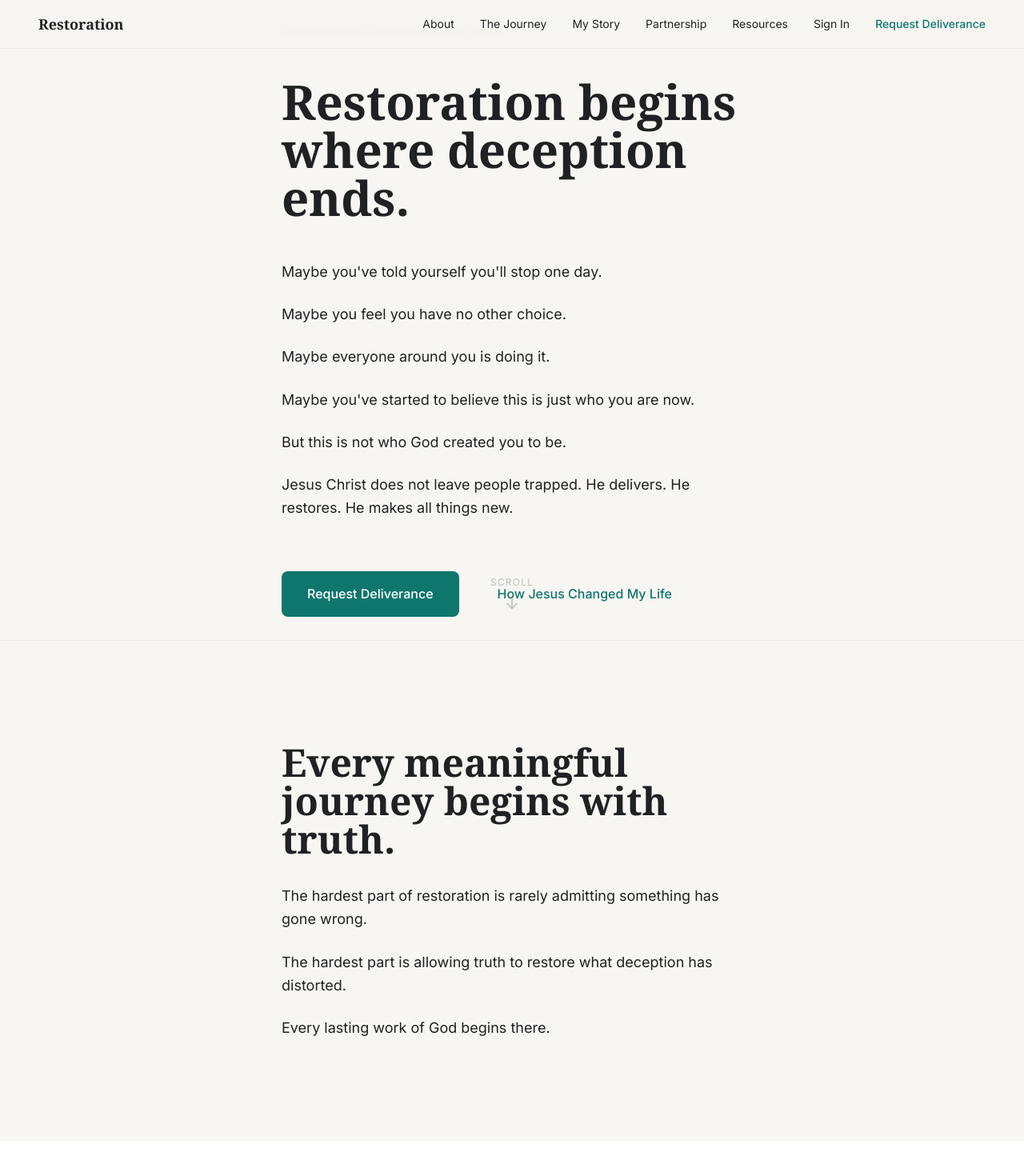
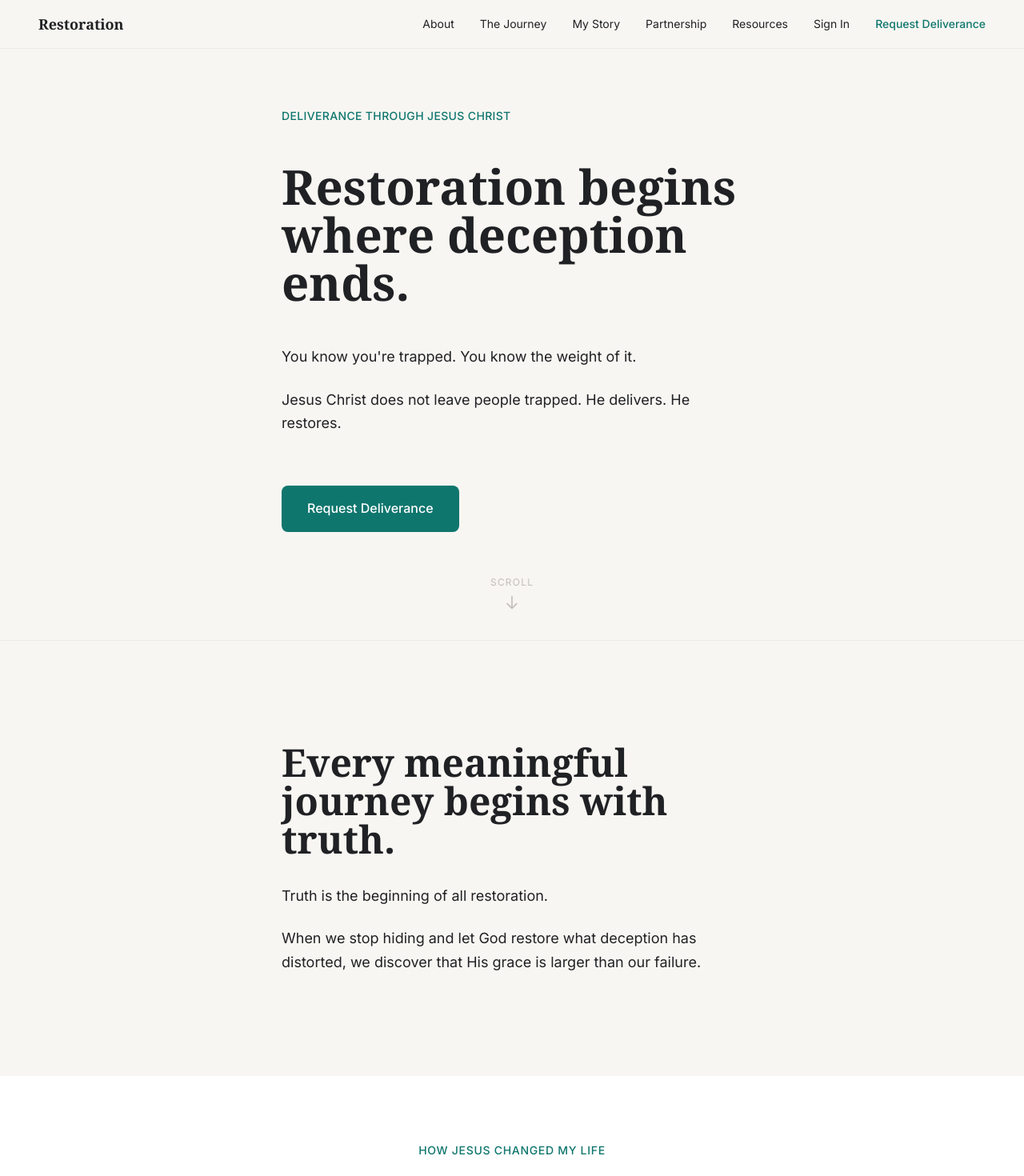
Before and after one commit to whoisjimilitan/restoration-community, a Next.js app in the folder apps/web/: page / in a window 1280 px wide. Shown: the top 1470 px of the page at 80% size. Built offline with nearby package versions, Linux system fonts and the light colour scheme; a web font is replaced by a local one.

Commit message:
refactor: EXECUTABLE-008 - Expression refinement (copy reduction, flow clarity, mission clarity)

```diff
--- a/apps/web/src/app/components/landing/ChristSection.tsx
+++ b/apps/web/src/app/components/landing/ChristSection.tsx
@@ -13,19 +13,10 @@ export default function ChristSection() {
 
           <div className="space-y-6 text-lg text-rc-text leading-relaxed">
             <p>
-              No failure has the final word.
+              No failure is final. No past places anyone beyond God&apos;s grace.
             </p>
             <p>
-              No past places anyone beyond God&apos;s grace.
-            </p>
-            <p>
-              Jesus Christ remains the centre of our message, our hope, and every restored life.
-            </p>
-            <p>
-              Because He restores people...
-            </p>
-            <p>
-              we walk with one another as restoration continues.
+              Jesus Christ remains the centre of everything—our message, our hope, every restored life.
             </p>
           </div>
         </div>
--- a/apps/web/src/app/components/landing/FounderTestimonySection.tsx
+++ b/apps/web/src/app/components/landing/FounderTestimonySection.tsx
@@ -1,4 +1,6 @@
 'use client';
+
+import Link from 'next/link';
 
 export default function FounderTestimonySection() {
   return (
@@ -14,6 +16,24 @@ export default function FounderTestimonySection() {
         margin: '0 auto',
         textAlign: 'center'
       }}>
+        <div style={{
+          marginBottom: '2.5rem'
+        }}>
+          <Link
+            href="#story"
+            style={{
+              fontSize: '0.875rem',
+              textDecoration: 'none',
+              color: '#0F766E',
+              fontWeight: 500,
+              letterSpacing: '0.05em',
+              textTransform: 'uppercase'
+            }}
+            className="hover:opacity-75 transition-opacity"
+          >
+            How Jesus Changed My Life
+          </Link>
+        </div>
         <h2 style={{
           fontSize: '2rem',
           fontFamily: 'Georgia, Garamond, serif',
--- a/apps/web/src/app/components/landing/HeroSection.tsx
+++ b/apps/web/src/app/components/landing/HeroSection.tsx
@@ -46,46 +46,26 @@ export default function HeroSection() {
             style={{ transitionDelay: '360ms' }}
           >
             <p className="text-lg text-rc-text leading-relaxed">
-              Maybe you&apos;ve told yourself you&apos;ll stop one day.
+              You know you&apos;re trapped. You know the weight of it.
             </p>
             <p className="text-lg text-rc-text leading-relaxed mt-6">
-              Maybe you feel you have no other choice.
-            </p>
-            <p className="text-lg text-rc-text leading-relaxed mt-6">
-              Maybe everyone around you is doing it.
-            </p>
-            <p className="text-lg text-rc-text leading-relaxed mt-6">
-              Maybe you&apos;ve started to believe this is just who you are now.
-            </p>
-            <p className="text-lg text-rc-text leading-relaxed mt-6">
-              But this is not who God created you to be.
-            </p>
-            <p className="text-lg text-rc-text leading-relaxed mt-6">
-              Jesus Christ does not leave people trapped. He delivers. He restores. He makes all things new.
+              Jesus Christ does not leave people trapped. He delivers. He restores.
             </p>
           </div>
 
-          {/* CTA Buttons */}
+          {/* CTA Button */}
           <div
             className={`transform transition-all duration-700 pt-4 ${
               isLoaded ? 'opacity-100 translate-y-0' : 'opacity-0 translate-y-4'
             }`}
             style={{ transitionDelay: '480ms' }}
           >
-            <div className="flex flex-col sm:flex-row gap-4">
             <Link
               href="/deliverance"
               className="inline-flex items-center justify-center px-8 py-4 bg-rc-accent text-white font-medium rounded-lg hover:bg-rc-text transition-all duration-200 focus:outline-none focus:ring-2 focus:ring-rc-accent focus:ring-offset-2 focus:ring-offset-rc-bg"
             >
               Request Deliverance
             </Link>
-              <Link
-                href="#story"
-                className="inline-flex items-center justify-center px-8 py-4 text-rc-accent font-medium hover:text-rc-text transition-colors duration-200"
-              >
-                How Jesus Changed My Life
-              </Link>
-            </div>
           </div>
         </div>
 
--- a/apps/web/src/app/components/landing/HonestWorkSection.tsx
+++ b/apps/web/src/app/components/landing/HonestWorkSection.tsx
@@ -7,25 +7,19 @@ export default function HonestWorkSection() {
         <div className="space-y-8">
           <div>
             <h2 className="text-4xl md:text-5xl font-serif font-bold text-rc-text leading-tight">
-              The Holy Spirit Restores Every Part of Our Lives
+              Life
             </h2>
+          </div>
+
+          <div>
+            <h3 className="text-xl font-serif font-bold text-rc-text mb-6">
+              The Holy Spirit Restores Every Part of Life
+            </h3>
           </div>
 
           <div className="space-y-6 text-lg text-rc-text leading-relaxed">
             <p>
-              Leaving deception is only the beginning.
-            </p>
-            <p>
-              The Holy Spirit transforms how we work...
-            </p>
-            <p>
-              how we serve...
-            </p>
-            <p>
-              how we love...
-            </p>
-            <p>
-              and how we live with integrity.
+              The Holy Spirit transforms how we work, how we serve, how we love, and how we live with integrity.
             </p>
           </div>
         </div>
--- a/apps/web/src/app/components/landing/InvitationSection.tsx
+++ b/apps/web/src/app/components/landing/InvitationSection.tsx
@@ -15,19 +15,10 @@ export default function InvitationSection() {
 
           <div className="space-y-4 text-lg text-rc-text leading-relaxed">
             <p>
-              This ministry exists for people trapped in fraud, scams, and dishonest living who desire freedom through Jesus Christ.
+              If you are trapped in fraud, scams, deception, or dishonest living and want to leave that life behind, this ministry exists to point you to Jesus Christ.
             </p>
             <p>
-              But anyone sincerely seeking Jesus Christ is welcome here.
-            </p>
-            <p>
-              Whether today is the beginning of your journey,
-            </p>
-            <p>
-              or another step toward Jesus Christ,
-            </p>
-            <p>
-              you are welcome here.
+              If you are seeking Jesus Christ from any other place of brokenness, you are welcome too.
             </p>
           </div>
 
--- a/apps/web/src/app/components/landing/RecognitionSection.tsx
+++ b/apps/web/src/app/components/landing/RecognitionSection.tsx
@@ -13,13 +13,10 @@ export default function RecognitionSection() {
 
           <div className="space-y-6">
             <p className="text-lg text-rc-text leading-relaxed">
-              The hardest part of restoration is rarely admitting something has gone wrong.
+              Truth is the beginning of all restoration.
             </p>
             <p className="text-lg text-rc-text leading-relaxed">
-              The hardest part is allowing truth to restore what deception has distorted.
-            </p>
-            <p className="text-lg text-rc-text leading-relaxed">
-              Every lasting work of God begins there.
+              When we stop hiding and let God restore what deception has distorted, we discover that His grace is larger than our failure.
             </p>
           </div>
 
--- a/apps/web/src/app/page.tsx
+++ b/apps/web/src/app/page.tsx
@@ -4,6 +4,7 @@ import Navigation from './components/landing/Navigation';
 import HeroSection from './components/landing/HeroSection';
 import RecognitionSection from './components/landing/RecognitionSection';
 import FounderTestimonySection from './components/landing/FounderTestimonySection';
+import ChristSection from './components/landing/ChristSection';
 import JourneySection from './components/landing/JourneySection';
 import CommunitySection from './components/landing/CommunitySection';
 import HonestWorkSection from './components/landing/HonestWorkSection';
@@ -18,6 +19,7 @@ export default function Home() {
         <HeroSection />
         <RecognitionSection />
         <FounderTestimonySection />
+        <ChristSection />
         <JourneySection />
         <CommunitySection />
         <HonestWorkSection />
```
Lines whose indentation alone changed are shown as unchanged.
